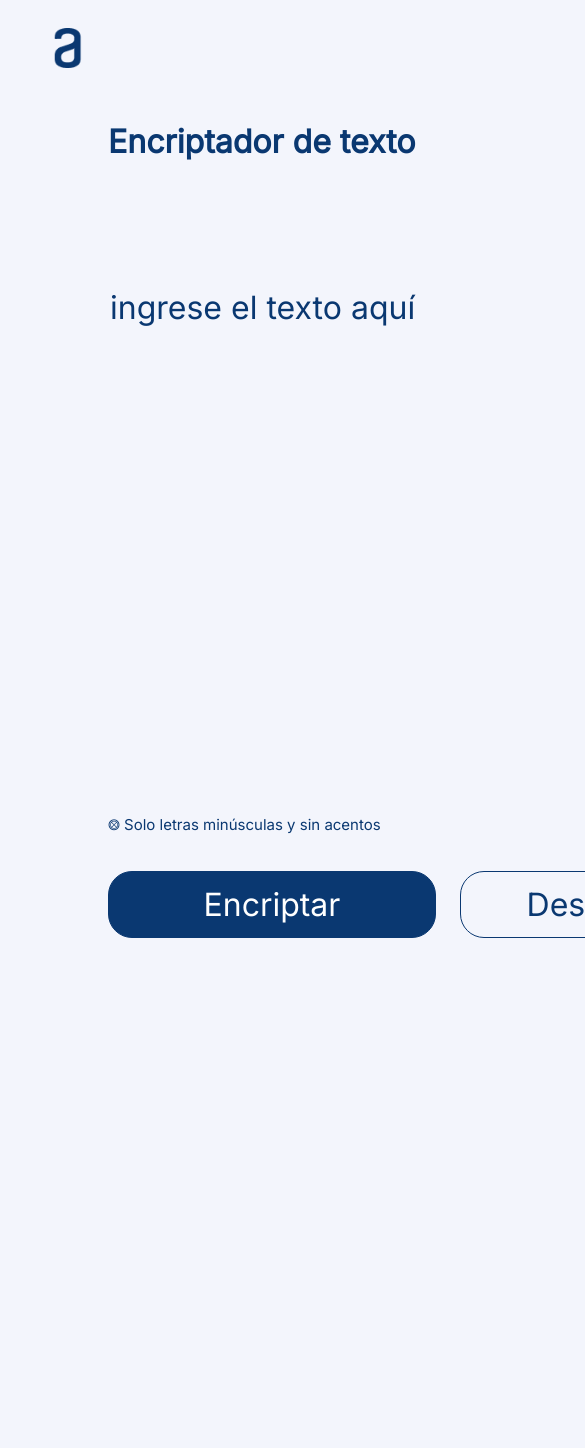
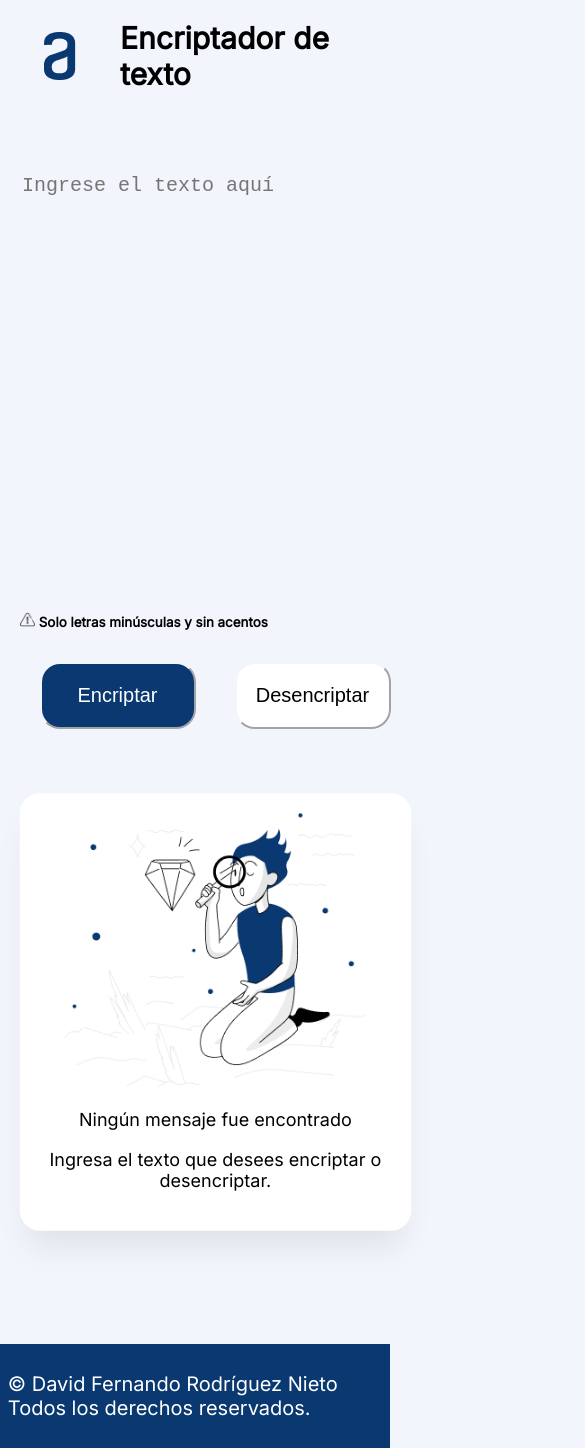
Before and after one commit to David-F-98/Desaf-o-Alura, a plain HTML site: page index.html in a window 390 px wide. Shown: the top 1448 px of the page, 585 px wide, since content can reach past the window. Before the commit the page ends 988 px from the top, so only its background shows below. Drawn offline with nearby package versions, Linux system fonts and the light colour scheme.

Commit message:
ReajustedisenoResponsive

```diff
--- a/index.html
+++ b/index.html
@@ -4,35 +4,49 @@
     <meta charset="UTF-8">
     <meta http-equiv="X-UA-Compatible" content="IE=edge">
     <meta name="viewport" content="width=device-width, initial-scale=1.0">
+    <link rel="preload" href="style.css" as="style" />
     <link rel="stylesheet" href="style.css">
     <script src="index.js"></script>
     <link rel="preconnect" href="https://fonts.googleapis.com">
     <link rel="preconnect" href="https://fonts.gstatic.com" crossorigin>
     <link href="https://fonts.googleapis.com/css2?family=Inter&display=swap" rel="stylesheet">
+    <script src="https://unpkg.com/sweetalert/dist/sweetalert.min.js"></script>
     <title>Encriptador</title>
 </head>
 <body>
     <header>
         <img src="imagenes/Logo.png" alt="logo de alura" class="logo">
+        <h1>Encriptador de texto</h1>
     </header>
-    <main>
-        <section>
-            <h1>Encriptador de texto</h1>
-            <textarea class="text-area" cols="30" rows="10" placeholder="Ingrese el texto aquí"></textarea>
+    <main class="contenedor-principal">
+        <div class="contenedor1">
+            <textarea class="text-area" placeholder="Ingrese el texto aquí" autofocus></textarea>
             <div>
-                <h6 class="informacion">Solo letras minúsculas y sin acentos</h6>
+                <h6 class="informacion"> <img class="aviso" src="imagenes/LogoAviso.png" alt="aviso de letras"> Solo letras minúsculas y sin acentos</h6>
             </div>
             <div class="botones">
-                <button  onclick="encriptar()" class="btn-encriptar">Encriptar</button>
-                <button onclick="desencriptar()" class="btn-desencriptar">Desencriptar</button>
+                <button class="btn-encriptar">Encriptar</button>
+                <button class="btn-desencriptar">Desencriptar</button>
             </div>
-        </section>
-        <section>
-            <textarea class="mensaje" cols="20" rows="10"></textarea>
-            <div>
-                <button onclick="copiar()" class="btn-copiar">Copiar</button>
+        </div>
+        <div class="contenedor2">
+            <div class="sub-contenedor2">
+                <img
+                class="muneca"
+                src="imagenes/Muñeco.png"
+                />
+                <p class="muneca-texto1">Ningún mensaje fue encontrado</p>
+                <p class="muneca-texto2">
+                Ingresa el texto que desees encriptar o desencriptar.
+                </p>
             </div>
-        </section>
+        </div>
     </main>
+    <footer>
+        <p>
+            &copy; <span class="nombre">David Fernando Rodríguez Nieto</span> Todos
+            los derechos reservados.
+          </p>
+    </footer>
 </body>
 </html>
--- a/index.js
+++ b/index.js
@@ -1,35 +1,5 @@
 const textArea = document.querySelector('.text-area');
 const mensaje = document.querySelector('.mensaje');
-const copiar = document.querySelector('.copiar');
-
-function encriptar(textArea){
-    let matrizAceptada = [["e","enter"],["i","imes"],["a","ai"],["o","ober"],["u","ufat"]];
-    for(let i=0;i<matrizAceptada.length;i++){
-        if(textArea.includes(matrizAceptada[i][0])){
-            textArea = textA.replaceAll(matrizAceptada[i][0],matrizAceptada[i][1]);
-        }
-    }
-    return textArea;
-}
-
-function desencriptar(mensajeCod){
-    let matrizAceptada = [["e","enter"],["i","imes"],["a","ai"],["o","ober"],["u","ufat"]];
-    for(let i=0;i<matrizAceptada.length;i++){
-        if(mensajeCod.includes(matrizAceptada[i][1])){
-            mensajeCod = mensajeCod.replaceAll(matrizAceptada[i][1],matrizAceptada[i][0]);
-        }
-    }
-    return mensajeCod;
-}
-
-function btnEncriptar(){
-    mensaje.value = encriptar(textArea.value);
-}
-
-/* function btnDesencriptar(){
-
-}
-
-function copiar(){
-
-} */
+const copiar = document.querySelector('.btn-copiar');
+const encriptar = document.querySelector('.btn-encriptar');
+const desencriptar = document.querySelector('.btn-desencriptar');
--- a/style.css
+++ b/style.css
@@ -1,98 +1,145 @@
-*{
-    background-color: #F3F5FC;;
-    font-family: 'Inter';
-    font-weight: 400;
-    font-size: 32px;
-    line-height: 150%;
+html {
+    box-sizing: border-box;
+    font-size: 70%;
+}
+body {
+    font-family: 'Inter', sans-serif;
+    font-size: 20px;
+    background-color: #F3F5FC;
+    margin: auto;
+}
+img {
+    max-width: 100%;
+}
+h1 {
+    font-size: 30px;
+    text-align: left;
+}
+header {
+    display: flex;
+    text-align: right;
+    align-items: center;
+    margin-bottom: 20px;
+}
+.text-area {
+    resize: none;
+    font-size: 40px;
     color: #0A3871;
+    background-color: #F3F5FC;
+    border: none;
+    outline: none;
+    width: 50%;
+    height: 600px;
+}
+.aviso{
+    width: 15px;
+}
+button {
+    width: 40%;
+    padding: 20px 0;
+    border-radius: 20px;
+    cursor: pointer;
+    border-color: #F3F5FC;
 }
 
-h1{
-    font-weight: bold;
+button:active {
+    box-shadow: 2px 2px 2px #000;
 }
-
-.logo{
-    padding-top: 10px;
-    margin: 10px;
-    width: 100px;
-}
-
-main{
-    display:flex;
-    margin-bottom: 50px;
-    margin-left: 100px;
-}
-
-.text-area{
-    border: none;
-    margin-top: 90px;
-    text-transform: lowercase;
-}
-
-::placeholder {color: #0A3871;}
-    .text-area:focus{
-        outline: none;
-    }
-
-.mensaje{
-    background-color: white;
-    background-image: url("/imagenes/Muñeco.png");
-    background-repeat: no-repeat;
-    background-position: center;
-    margin-top: 20px;
-    box-shadow: 0px 24px 32px -8px rgba(0, 0, 0, 0.3);
-    border-radius: 32px;
-    border: none;
-    padding: 50px;
-    margin-left: 380px;
-}
-
-.mensaje:focus{
-    outline: none;
-}
-
 .botones{
     display: flex;
-    flex-direction: row;
-    align-items: flex-start;
-    padding: 0px;
-    gap: 24px;
+    justify-content: space-around;
+    text-align: center;
 }
 
 .btn-encriptar{
     background-color: #0A3871;
-    border: 1px solid #0A3871;
-    border-radius: 24px;
-    color: white;
-    cursor: pointer;
-    height: 67px;
-    width: 328px;
+    font-size: 20px;
+    color: #FFFFFF;
+}
+.btn-desencriptar{
+    background-color: #ffffff;
+    font-size: 20px;
 }
 
-.btn-desencriptar{
-    border: 1px solid #0A3871;
-    border-radius: 24px;
-    color: #0A3871;
+.contenedor-principal{
+    display: flex;
+    width: 100%;
+    justify-content: space-around;
+}
+.contenedor1{
+    width: 40%;
+}
+.contenedor2 {
+    display: flex;
+    width: 40%;
+    background-color: #FFFFFF;
+    box-shadow: 0rem 2.4rem 3.2rem -.8rem rgba(0, 0, 0, 0.08);
+    border-radius: 2rem;
+    padding: 2rem;
+    align-items: center;
+    justify-content: space-around;
+    text-align: center;
+}
+.contenedor-principal{
+    display: flex;
+    width: 100%;
+    justify-content: space-around;
+}
+.btn-encriptar:hover ,.btn-desencriptar:hover{
+    scale: 1.13;
+    transition: 0.5s all;
     cursor: pointer;
-    height: 67px;
-    width: 328px;
+}
+.btn-encriptar:active ,.btn-desencriptar:active{
+    border-color: #000;
+    transition: none;
+}
+footer{
+    display: flex;
+    justify-content: center;
+    background-color:#0A3871;
+    color: #FFFFFF;
+    padding: 2%;
+    margin-top: 50px;
 }
 
-.btn-copiar{
-    border: 1px solid #0A3871;
-    border-radius: 24px;
-    color: #0A3871;
-    cursor: pointer;
-    height: 67px;
-    width: 328px;
-    margin-left: 450px;
-    position: absolute;
+/* Responsive */
+
+@media screen and (max-width: 768px) {
+    main{
+        flex-direction: column;
+        padding: 20px;
+    }
+    .contenedor-principal{
+        align-items: center;
+    }
+    .contenedor1 ,.contenedor2{
+        width: 100%;
+        margin: 20px;
+    }
+    .contenedor2{
+        scale: 0.9;
+    }
+    .text-area{
+        height: 400px;
+        font-size: 20px;
+        width: 90%;
+    }
 }
 
-.informacion{
-    font-size: 15px;
+/* @media screen and (min-width: 768px) {
+    .text-area{
+        height: 500px;
+        font-size: 20px;
+    }
+
 }
 
-.informacion::before{
-    content: "⨷ ";
+@media (min-width: 1200px) {
+
+
 }
+
+@media (min-height: 900px) {
+
+} */
```
Also changed, not shown: imagenes/LogoAviso.png (added).
